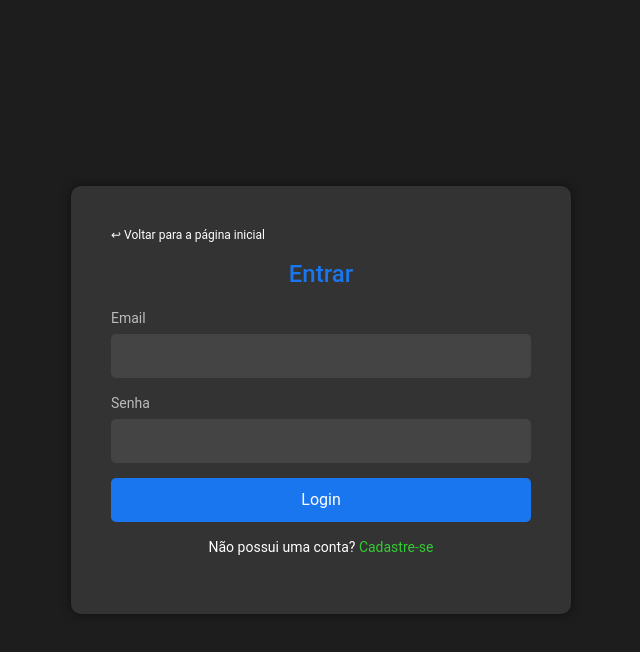
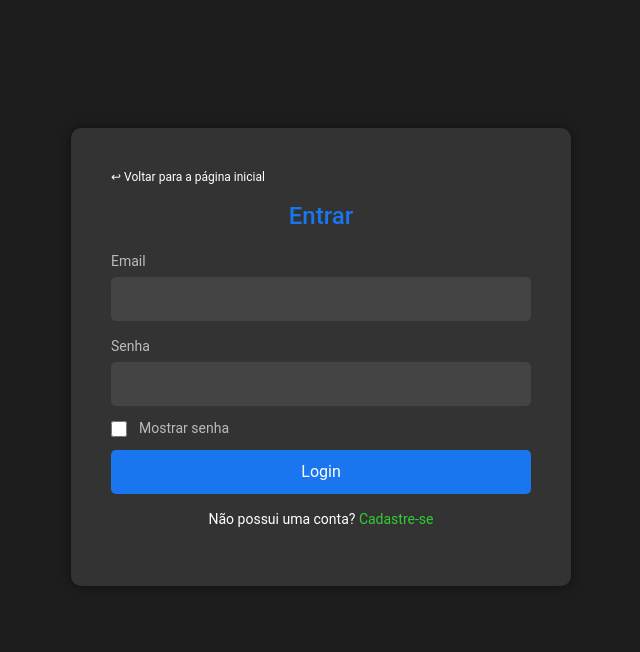
Before and after one commit to Time4PI/Projeto_Integrador_II_Grupo_4, a plain HTML site: page Frontend/signIn/login.html in a window 1280 px wide. Shown: the whole page, without its empty margins (319-959 px from the left). Drawn offline with nearby package versions, Linux system fonts and the light colour scheme.

Commit message:
Button to hide/see password

```diff
--- a/Frontend/signIn/login.css
+++ b/Frontend/signIn/login.css
@@ -50,7 +50,8 @@ body {
 }
 
 .login-box input[type="email"],
-.login-box input[type="password"] {
+.login-box input[type="password"],
+.login-box input[type="text"]{
     width: 100%;
     padding: 10px;
     margin-bottom: 15px;
@@ -117,3 +118,23 @@ body {
     padding: 5px;
     display: none;
 }
+
+.checkbox-container {
+    display: flex;
+    gap: 12px; /* Espaço entre o checkbox e o texto */
+    font-size: 14px;
+    color: #444;
+}
+
+.checkbox-container input[type="checkbox"] {
+    width: 16px;
+    height: 16px;
+    cursor: pointer;
+    background-color: #444;
+}
+
+.checkbox-container label {
+    margin-bottom: 15px;
+    padding: 0;
+    line-height: 1;
+}
--- a/Frontend/signIn/login.html
+++ b/Frontend/signIn/login.html
@@ -11,17 +11,22 @@
 </head>
 <body>
     <!-- Tela de Login -->
-    <div class="container-lg d-flex justify-content-center align-items-center min-vh-100">
+    <div class="login-container">
         <div class="login-box">
             <p class="home-link"><a href="../home_page/"> ↩ Voltar para a página inicial</a></p>
             <h1>Entrar</h1>
             <form>
-                <label for="username">Email</label>
+                <label for="email">Email</label>
                 <input type="email" id="email" name="email" onfocus="hideErrorMessage()">
 
                 <label for="password">Senha</label>
-                <input type="password" id="password" name="password" onfocus="hideErrorMessage()">
-
+                <div style="position: relative;">
+                    <input type="password" id="password" name="password" onfocus="hideErrorMessage()">
+                </div>
+                <div class="checkbox-container">
+                    <input type="checkbox" id="show-password" onclick="togglePasswordVisibility()">
+                    <label for="show-password">Mostrar senha</label>
+                </div>
                 <button type="button" class="login-button" onclick="performSignIn()">Login</button>
                 <div id="messageBox">
                     <p id="message"></p>
@@ -30,6 +35,5 @@
             <p class="signup-link">Não possui uma conta? <a href="../signUp/">Cadastre-se</a></p>
         </div>
     </div>
-
 </body>
 </html>
--- a/Frontend/signIn/login.js
+++ b/Frontend/signIn/login.js
@@ -85,3 +85,15 @@ async function performSignIn() {
         }
     }
 }
+
+function togglePasswordVisibility() {
+    const passwordInput = document.getElementById('password');
+    const showPasswordCheckbox = document.getElementById('show-password');
+
+    // Alterna entre os tipos "password" e "text"
+    if (showPasswordCheckbox.checked) {
+        passwordInput.type = 'text';
+    } else {
+        passwordInput.type = 'password';
+    }
+}
--- a/Frontend/signUp/signUp.css
+++ b/Frontend/signUp/signUp.css
@@ -119,3 +119,23 @@ body {
     padding: 5px;
     display: none;
 }
+
+.checkbox-container {
+    display: flex;
+    gap: 12px; /* Espaço entre o checkbox e o texto */
+    font-size: 14px;
+    color: #444;
+}
+
+.checkbox-container input[type="checkbox"] {
+    width: 16px;
+    height: 16px;
+    cursor: pointer;
+    background-color: #444;
+}
+
+.checkbox-container label {
+    margin-bottom: 15px;
+    padding: 0;
+    line-height: 1;
+}
```
Also changed, not shown: Frontend/deposit/deposit.js (+11 -1 lines), Frontend/signUp/signUp.html (+4 -1 lines), Frontend/signUp/signUp.js (+12 -0 lines).
